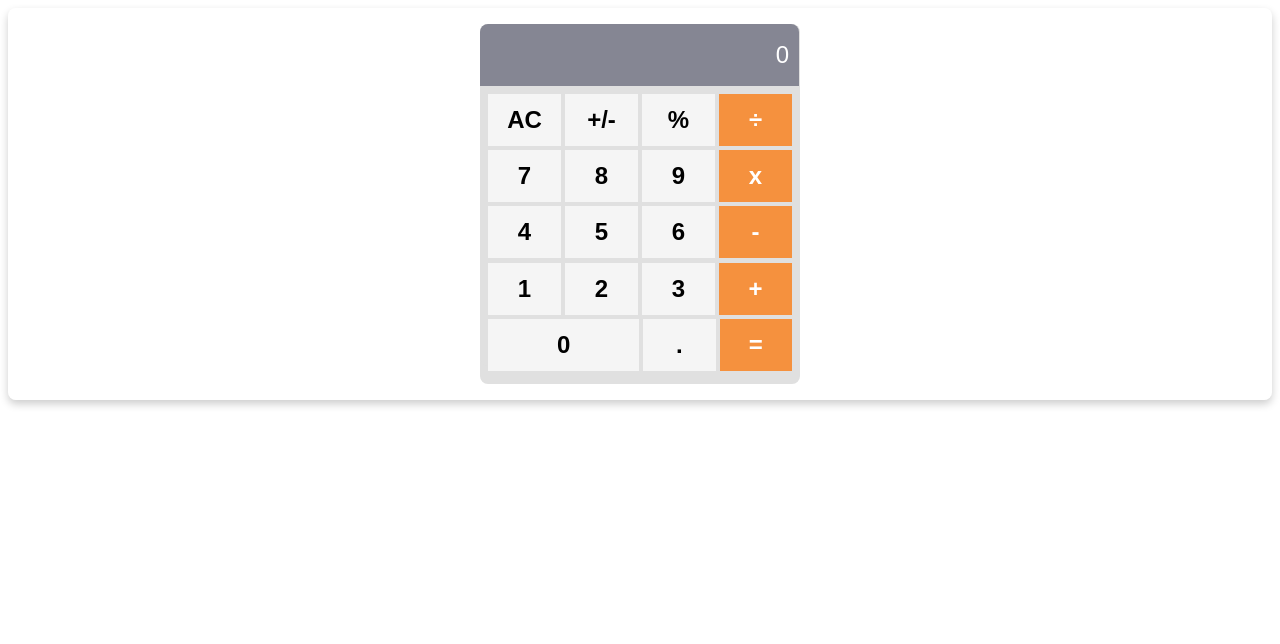
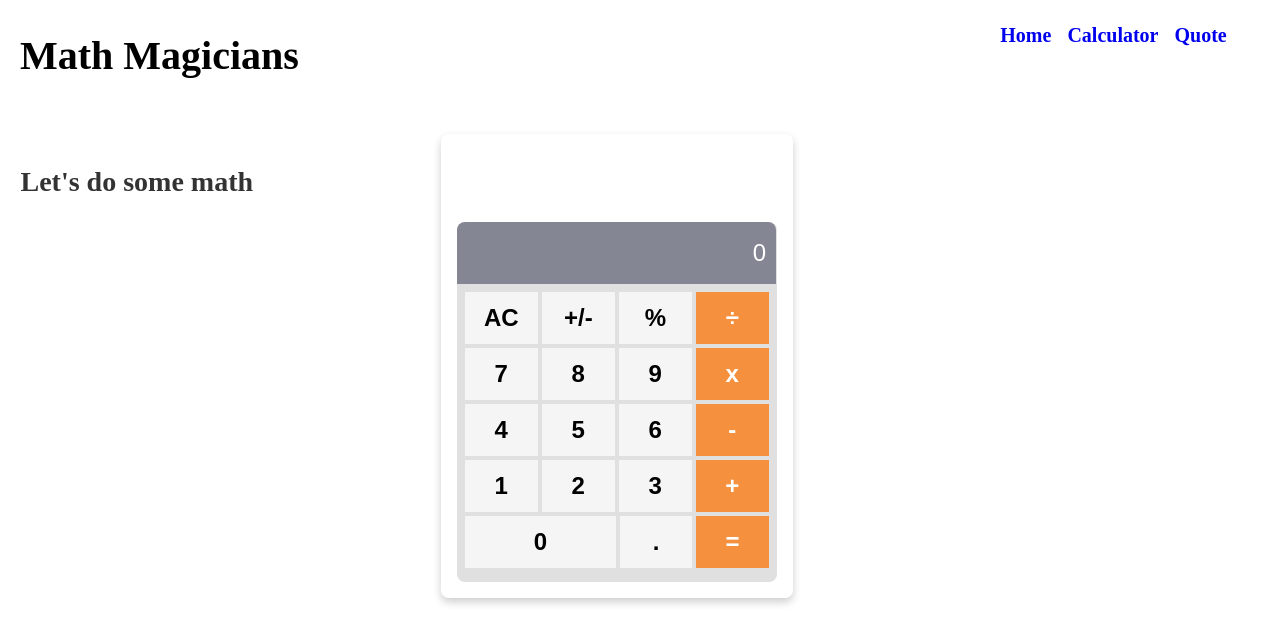
Before and after one commit to Yonasle/Math_Magicians, a React (Create React App) app: page /calculator in a window 1280 px wide. Shown: the top 644 px of the page. Built offline with nearby package versions, Linux system fonts and the light colour scheme.

Commit message:
add fetch data from api

```diff
--- a/package.json
+++ b/package.json
@@ -6,10 +6,12 @@
     "@testing-library/jest-dom": "^5.17.0",
     "@testing-library/react": "^13.4.0",
     "@testing-library/user-event": "^13.5.0",
+    "axios": "^1.5.0",
     "big.js": "^6.2.1",
     "prop-types": "^15.8.1",
     "react": "^18.2.0",
     "react-dom": "^18.2.0",
+    "react-router-dom": "^6.16.0",
     "react-scripts": "5.0.1",
     "web-vitals": "^2.1.4"
   },
@@ -38,7 +40,7 @@
     ]
   },
   "devDependencies": {
-    "@babel/core": "^7.22.19",
+    "@babel/core": "^7.22.20",
     "@babel/eslint-parser": "^7.22.15",
     "@babel/plugin-syntax-jsx": "^7.22.5",
     "@babel/preset-react": "^7.22.15",
--- /dev/null
+++ b/src/components/App.css
@@ -0,0 +1,44 @@
+/* App.css */
+
+.app-container {
+  display: flex;
+  flex-direction: row-reverse; /* Arrange sections horizontally */
+  align-items: flex-start; /* Align items vertically at the start */
+}
+
+.sections-container {
+  display: flex;
+  flex-direction: column;
+  padding-right: 20%;
+  padding-top: 10%;
+}
+
+.app-container ul {
+  list-style: none;
+  display: flex; /* Display the list items in a row */
+  gap: 16px; /* Add some spacing between list items */
+  padding: 0; /* Remove default padding */
+  margin-left: -20%;
+}
+
+.app-container li a {
+  text-decoration: none;
+  font-weight: bold;
+  font-size: 20px;
+}
+
+
+h2 {
+  font-size: 30px;
+  font-weight: bold;
+  margin-top: 5%;
+}
+
+
+
+.site-title {
+  position: fixed;
+  top: 5px;
+  left: 20px;
+  font-size: 40px;
+}
--- a/src/components/App.js
+++ b/src/components/App.js
@@ -1,11 +1,33 @@
 import React from 'react';
+import { BrowserRouter as Router, Routes, Route } from 'react-router-dom'; // Import Routes and Route
+
+// Import your components
 import Calculator from './Calculator';
+import Quote from './quote';
+import Home from './home';
+
+// Import the Navigation component
+import Navigation from './Navigation';
+
+import './App.css'; // Import your CSS file for styling
 
 function App() {
   return (
-    <div className="App">
-      <Calculator />
-    </div>
+    <Router>
+      <div className="app-container">
+        {/* Include the Navigation component */}
+        <Navigation />
+
+        {/* Routes */}
+        <div className="sections-container">
+          <Routes>
+            <Route path="/calculator" element={<Calculator />} />
+            <Route path="/quote" element={<Quote />} />
+            <Route path="/" element={<Home />} />
+          </Routes>
+        </div>
+      </div>
+    </Router>
   );
 }
 
--- a/src/components/Calculator.css
+++ b/src/components/Calculator.css
@@ -82,4 +82,10 @@ button[value="."] {
   grid-column: span 1;
 }
 
+.sub-header {
+  font-size: 28px; /* Adjust the font size as needed */
+  color: #333;
+  margin-left: -300%;
+}
+
 /* Add any additional styling as needed */
--- a/src/components/Calculator.js
+++ b/src/components/Calculator.js
@@ -1,7 +1,8 @@
 import React, { useState } from 'react';
 import './Calculator.css';
 import calculate from '../logic/calculate';
-import Display from './Display'; // Import the Display component
+import Display from './Display';
+import Header from './header';
 
 export default function Calculator() {
   const [theState, setTheState] = useState({
@@ -17,8 +18,11 @@ export default function Calculator() {
 
   return (
     <div className="calculator-container">
+      <h2 className="sub-header">Let&apos;s do some math</h2>
+      <Header />
       <div className="calculator">
-        {/* Use the Display component */}
+        {' '}
+        {/* Added h2 element with a class */}
         <Display displayValue={theState.next || theState.total || '0'} />
         <div className="calculator-buttons">
           <div className="row">
--- a/src/components/Display.js
+++ b/src/components/Display.js
@@ -1,5 +1,3 @@
-// Display.js
-
 import React from 'react';
 import PropTypes from 'prop-types'; // Import PropTypes
 
@@ -14,7 +12,6 @@ export default function Display({ displayValue }) {
   );
 }
 
-// Add prop type validation
 Display.propTypes = {
-  displayValue: PropTypes.string.isRequired, // Make sure displayValue is a string and is required
+  displayValue: PropTypes.string.isRequired,
 };
--- /dev/null
+++ b/src/components/Navigation.js
@@ -0,0 +1,22 @@
+import React from 'react';
+import { Link } from 'react-router-dom';
+
+function Navigation() {
+  return (
+    <nav>
+      <ul>
+        <li>
+          <Link to="/">Home</Link>
+        </li>
+        <li>
+          <Link to="/calculator">Calculator</Link>
+        </li>
+        <li>
+          <Link to="/quote">Quote</Link>
+        </li>
+      </ul>
+    </nav>
+  );
+}
+
+export default Navigation;
--- /dev/null
+++ b/src/components/header.js
@@ -0,0 +1,11 @@
+import React from 'react';
+
+function Header() {
+  return (
+    <header>
+      <h1 className="site-title">Math Magicians</h1>
+    </header>
+  );
+}
+
+export default Header;
--- /dev/null
+++ b/src/components/home.js
@@ -0,0 +1,22 @@
+// src/components/Home.js
+import React from 'react';
+import Header from './header';
+
+function Home() {
+  return (
+    <div>
+      <Header />
+      <h2>Welcome to our page!</h2>
+      <p>
+        Lorem ipsum dolor sit amet, consectetur adipiscing elit.
+        Sed ac urna euismod, varius libero sit amet, hendrerit quam. Phasellus commodo
+        erat nec odio convallis, a bibendum nunc efficitur. Sed bibendum, tellus nec
+        mattis euismod, lorem ligula vulputate nunc, id iaculis ligula orci in leo.
+        Curabitur ac tortor nec tellus lacinia facilisis vel sit amet ligula. Quisque
+        fermentum bibendum facilisis.
+      </p>
+    </div>
+  );
+}
+
+export default Home;
--- /dev/null
+++ b/src/components/quote.js
@@ -0,0 +1,56 @@
+import React, { useState, useEffect } from 'react';
+import Header from './header';
+
+function Quote() {
+  const [quote, setQuote] = useState('');
+  const [loading, setLoading] = useState(true);
+  const [error, setError] = useState(null);
+  const apiKey = 'bTl8uVAgaR//hOsPx6GQtw==526OXzQjzWLrvuSJ'; // Replace with your actual API key
+  const category = 'happiness'; // Change to the desired category
+
+  useEffect(() => {
+    const fetchQuote = async () => {
+      try {
+        const response = await fetch(`https://api.api-ninjas.com/v1/quotes?category=${category}&limit=1`, {
+          headers: {
+            'X-Api-Key': apiKey,
+          },
+        });
+
+        if (!response.ok) {
+          throw new Error('Failed to fetch quote');
+        }
+
+        const data = await response.json();
+        if (data && data.length > 0) {
+          setQuote(data[0].quote);
+        } else {
+          setQuote('No quotes available for this category.');
+        }
+
+        setLoading(false);
+        setError(null);
+      } catch (err) {
+        setError('An error occurred while fetching the quote.');
+        setLoading(false);
+      }
+    };
+
+    fetchQuote();
+  }, [category, apiKey]);
+  const quoteStyle = {
+    fontSize: '24px', // Adjust the font size as needed
+    // Add more styles as desired
+  };
+
+  return (
+    <div className="quote-container">
+      <Header />
+      {loading && <div>Loading...</div>}
+      {error && <div className="error">{error}</div>}
+      {quote && <div className="quote" style={quoteStyle}>{quote}</div>}
+    </div>
+  );
+}
+
+export default Quote;
```
Also changed, not shown: src/components/Button.js (deleted, +0 -13 lines), 1 other file (tests, documents, lock files or other folders).
